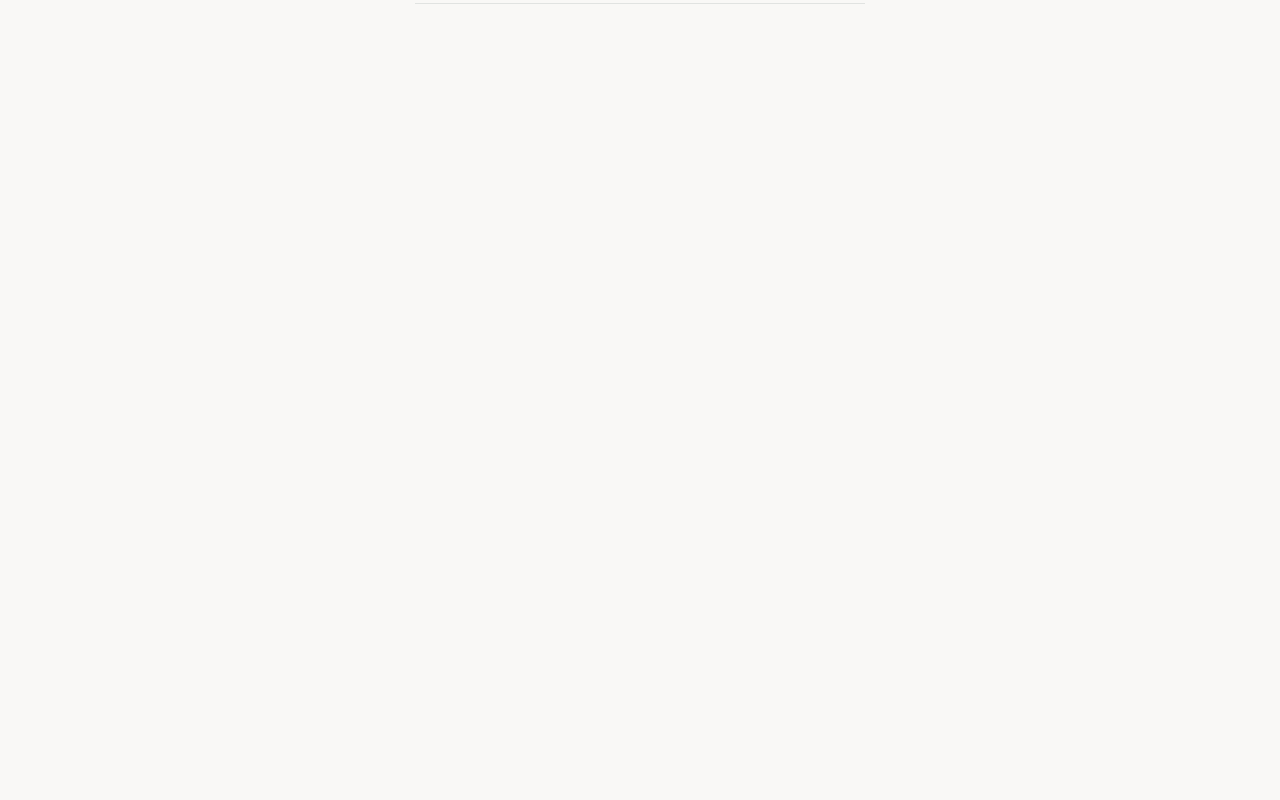
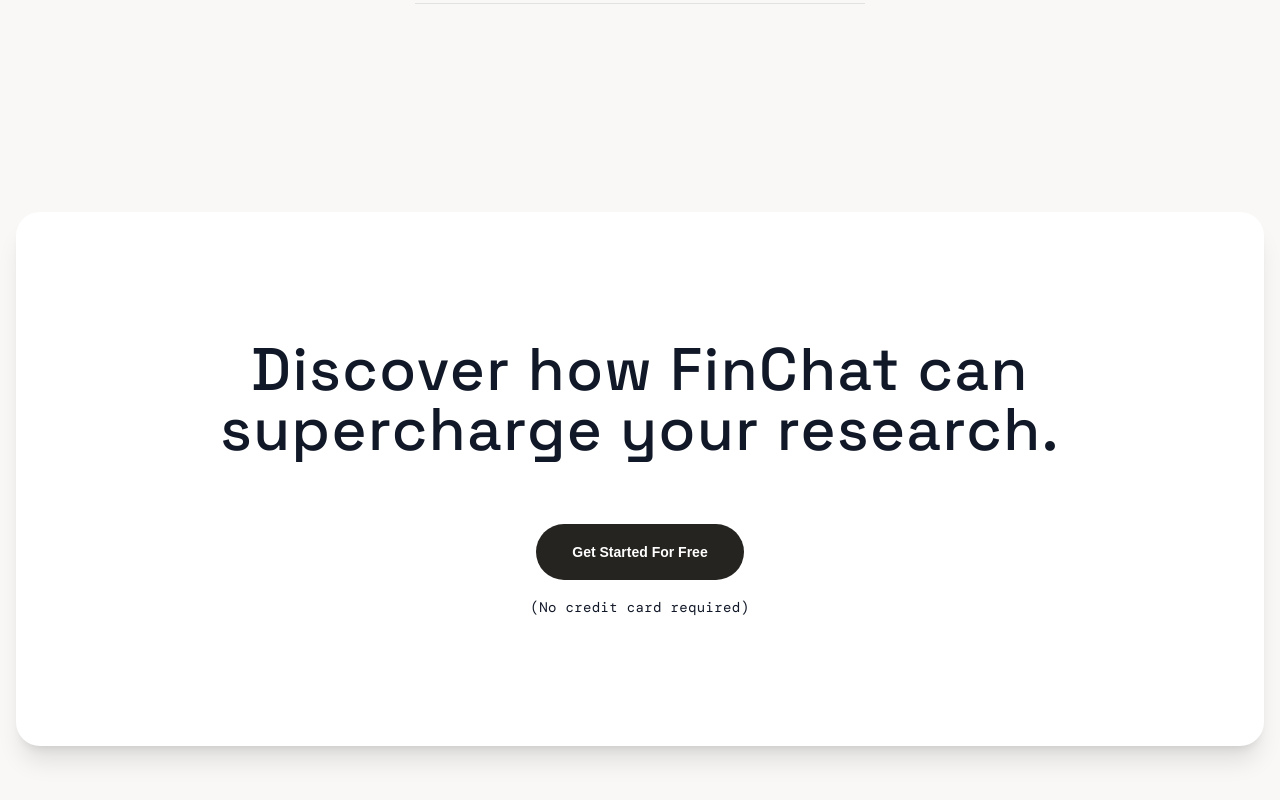
Before and after one commit to philipchen05/finchat-clone, a Next.js app: page / in a window 1280 px wide. Shown: the part 6840-7640 px from the top of the page. Built offline with nearby package versions, Linux system fonts and the light colour scheme.

Commit message:
Finished start

```diff
--- a/src/app/page.tsx
+++ b/src/app/page.tsx
@@ -10,6 +10,7 @@
 import Graph from "../components/graph"
 import Testimonials from "../components/testimonials"
 import Information from "../components/information"
+import Start from "../components/start"
 
 export default function Home() {
   return (
@@ -26,6 +27,7 @@
       <Graph />
       <Testimonials />
       <Information />
+      <Start />
     </main>
   );
 }
--- /dev/null
+++ b/src/components/start.tsx
@@ -0,0 +1,21 @@
+import { Plus_Jakarta_Sans, Space_Grotesk, DM_Mono } from 'next/font/google'
+
+const jakartaSans = Plus_Jakarta_Sans({ subsets: ['latin'] })
+const spaceGrotesk = Space_Grotesk({ subsets: ['latin'] })
+const dmMono = DM_Mono({ subsets: ['latin'], weight: ['400', '500'] });
+
+export default function Start() {
+    return(
+        <div className="flex justify-center bg-white p-32 mt-52 rounded-3xl shadow-xl mx-4">
+            <div className="flex flex-col justify-center items-center gap-y-4 w-[90%]">
+                <h1 className={`${spaceGrotesk.className} text-center text-balance tracking-wide leading-none font-medium text-gray-900 text-4xl sm:text-5xl md:text-6xl`}>
+                Discover how FinChat can supercharge your research.
+                </h1>
+                <button className="bg-almostBlack text-white px-3 font-semibold rounded-full py-1 text-sm h-14 w-52 mt-12">Get Started For Free</button>
+                <h3 className={`${dmMono.className} text-balance text-center tracking-wide leading-relaxed text-gray-900 text-sm`}>
+                    (No credit card required)
+                </h3>
+            </div>
+        </div>
+    )
+}
```
